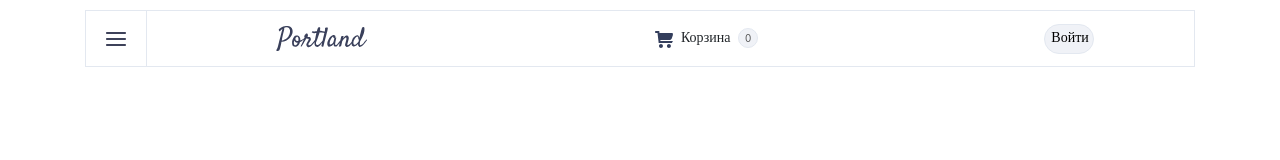
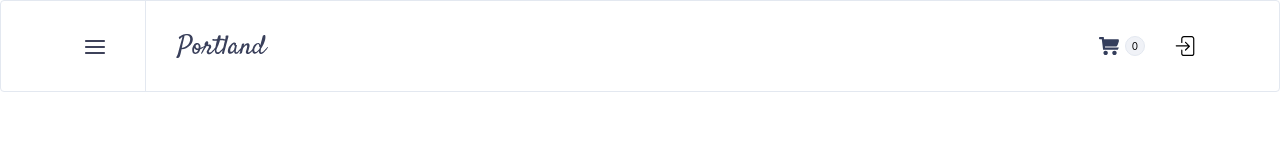
Before and after one commit to AstonMartin-one-77/dsb.ru, a plain HTML site: page index.html in a window 1280 px wide. Drawn offline with nearby package versions, Linux system fonts and the light colour scheme.

Commit message:
New align elements

```diff
--- a/index.html
+++ b/index.html
@@ -11,51 +11,61 @@
 </head>
 <body>
 
-  <header class="container">
-    <div class="header">
-      <div class="row align-items-center">
+  <header class="header">
+    <div class="container">
 
-        <div class="col-2">
-          <div class="d-inline-block header-nav-link">
-            <picture>
+      <div class="header-menu">
+        <div class="row align-items-strench">
+          <div class="col-auto">
+            <div class="header-nav-link d-flex h-100">
+              <picture class="icon align-self-center">
                 <source srcset="img/burger.svg" type="image/svg+xml">
                 <img src="img/burger.png" title="Меню" alt="Меню">
               </picture>
             </div>
           </div>
-        <div class="col-4">
-          <div class="header-logotype">
-            <picture>
+          <div class="col-auto">
+            <div class="header-logo d-flex h-100">
+              <picture class="align-self-center">
                 <source srcset="img/logo.svg" type="image/svg+xml">
                 <img src="img/logo.png" title="Логотип" alt="Логотип">
               </picture>
             </div>
           </div>
-        <div class="col-4">
-          <div class="d-inline-block header-cart">
-            <picture>
+          <div class="col-auto ml-auto">
+            <div class="header-cart d-flex h-100 align-items-center">
+              <div class="header-cart-img">
+                <picture class="icon">
                   <source srcset="img/cart.svg" type="image/svg+xml">
                   <img src="img/cart.png" title="Корзина" alt="Корзина">
                 </picture>
               </div>
-          <div class="header-cart d-none d-sm-inline">
-            <span class="main-text">Корзина</span>
+              <div class="header-cart-text">
+                <span class="main-text" hidden>Корзина</span>
               </div>
-          <div class="d-inline-block header-cart">
-            <input type="text" class="input-text" value="0" disabled>
+              <div class="header-cart-number">
+                <input type="submit" class="input-text" value="0">
               </div>
             </div>
-        <div class="col-2">
-          <div class="wrap-block header-signIn">
-            <button class="button">
+          </div>
+          <div class="col-auto">
+            <div class="header-sign-in d-flex h-100">
+              <button class="button" hidden>
                 <span class="main-text">Войти</span>
               </button>
+              <picture class="icon align-self-center">
+                <source srcset="img/sign_in.svg" type="image/svg+xml">
+                <img src="img/sign_in.png" title="Войти" alt="Войти">
+              </picture>
+            </div>
+          </div>
         </div>
       </div>
 
+      <div class="header-submenu">
+        <div class="row"></div>
       </div>
     </div>
-
   </header>
 
   <!-- jQuery (necessary for Bootstrap's JavaScript plugins) -->
--- a/less/style.less
+++ b/less/style.less
@@ -40,27 +40,32 @@ html {
   text-align: center;
   background-color: @bg-items-color;
   border: 1px solid @border-color;
-  border-radius: 1.5rem;
+  border-radius: 15px;
+}
+
+img {
+  min-width: 2rem;
+  height: auto;
 }
 
 /* Header */
 .header {
-  margin-top: 1rem;
   border: 1px solid @border-color;
+  border-radius: 4px;
+  /* Basic settings for header-menu: */
+  &-menu {
+    height: 9rem;
+    & > .row {
+      height: 100%;
+    }
+  }
+  /* Left border: */
   &-nav-link {
-    padding: 2rem;
+    padding-right: 4rem;
     border-right: 1px solid @border-color;
   }
-  &-cart {
-    padding-right: 5px;
-  }
-  &-cart > .input-text {
-    width: 2rem;
-  }
-  &-signIn {
-    margin: 0rem 1rem;
-    & > .button {
-      width: 5rem;
-    }
+  /* Paddings for header-cart: */
+  &-cart-text {
+    padding: 3px;
   }
 }
```
Also changed, not shown: css/style.css, img/sign_in.png (added), img/sign_in.svg (added). Lines whose indentation alone changed are shown as unchanged.
